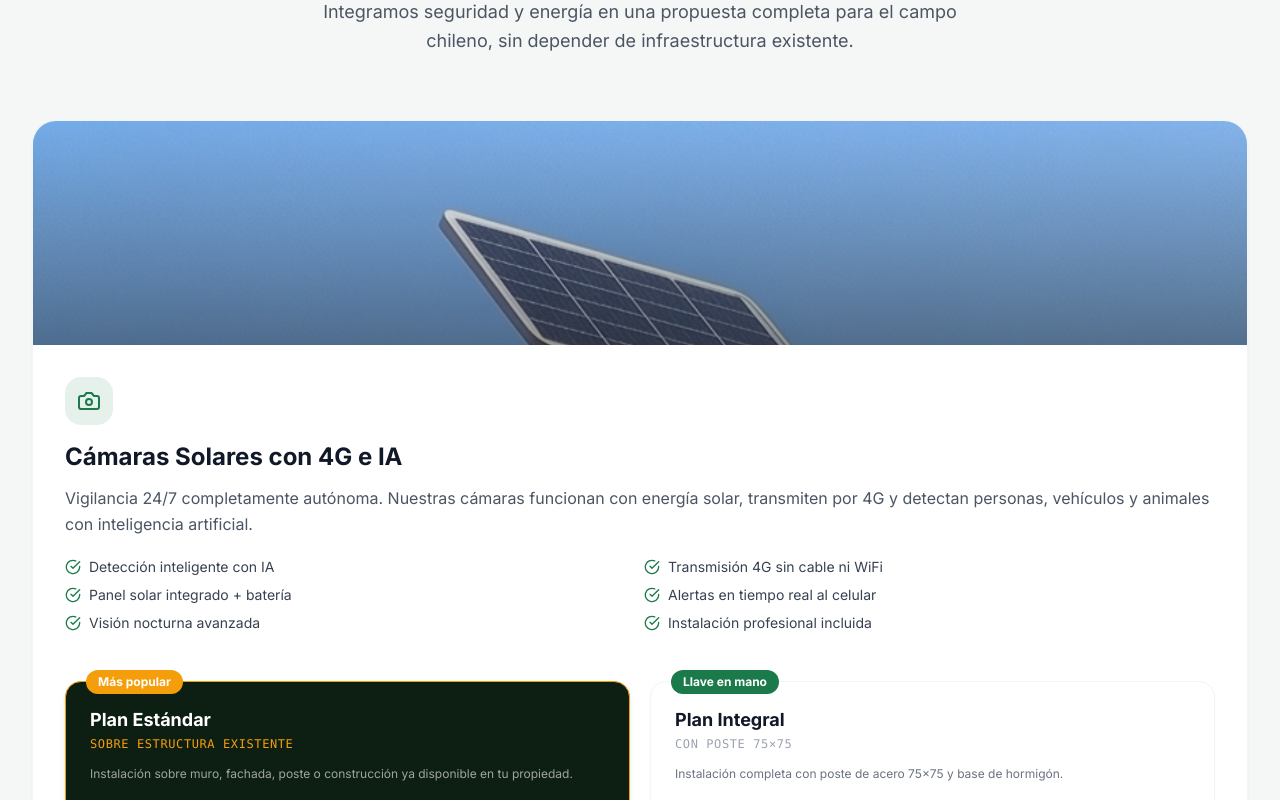
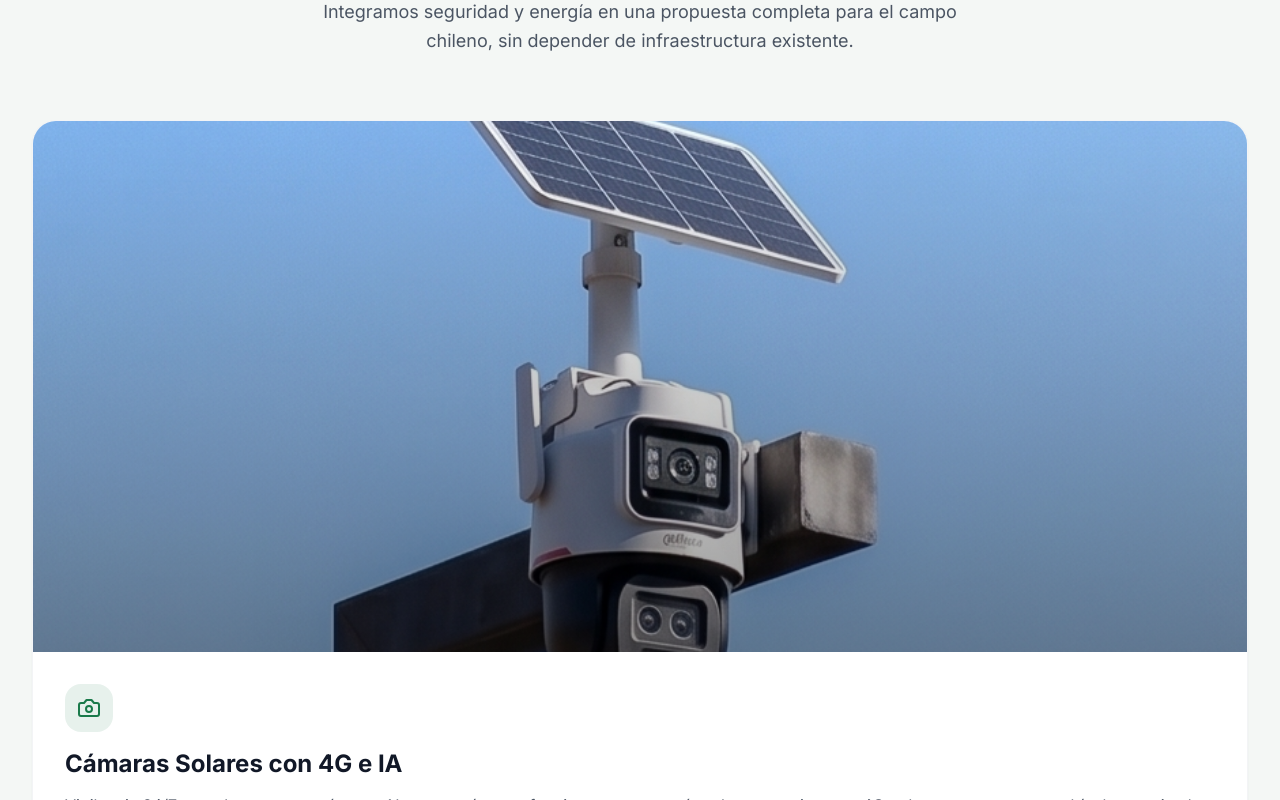
Before and after one commit to raulhidalgo78-eng/ecoguard, a Next.js app: page / in a window 1280 px wide. Shown: the part 1080-1880 px from the top of the page. Built offline with nearby package versions, Linux system fonts and the light colour scheme.

Commit message:
Fix camera image crop and aspect ratio

```diff
--- a/app/components/ServiciosPrecios.js
+++ b/app/components/ServiciosPrecios.js
@@ -7,7 +7,7 @@ const camaras = {
   icon: Camera,
   color: 'bg-brand-green/10 text-brand-green',
   image: '/images/camara-4g-solar-01.png',
-  imagePosition: 'center top',
+  imagePosition: 'center 40%',
   title: 'Cámaras Solares con 4G e IA',
   description: 'Vigilancia 24/7 completamente autónoma. Nuestras cámaras funcionan con energía solar, transmiten por 4G y detectan personas, vehículos y animales con inteligencia artificial.',
   features: ['Detección inteligente con IA', 'Transmisión 4G sin cable ni WiFi', 'Panel solar integrado + batería', 'Alertas en tiempo real al celular', 'Visión nocturna avanzada', 'Instalación profesional incluida'],
@@ -121,7 +121,7 @@ function ServicioBloque({ servicio }) {
   return (
     <div className="bg-white rounded-3xl shadow-sm border border-gray-100 overflow-hidden">
       {/* Imagen */}
-      <div className="relative w-full h-56 overflow-hidden">
+      <div className="relative w-full aspect-[4/3] sm:aspect-[16/7] overflow-hidden">
         <Image
           src={servicio.image}
           alt={servicio.title}
```
